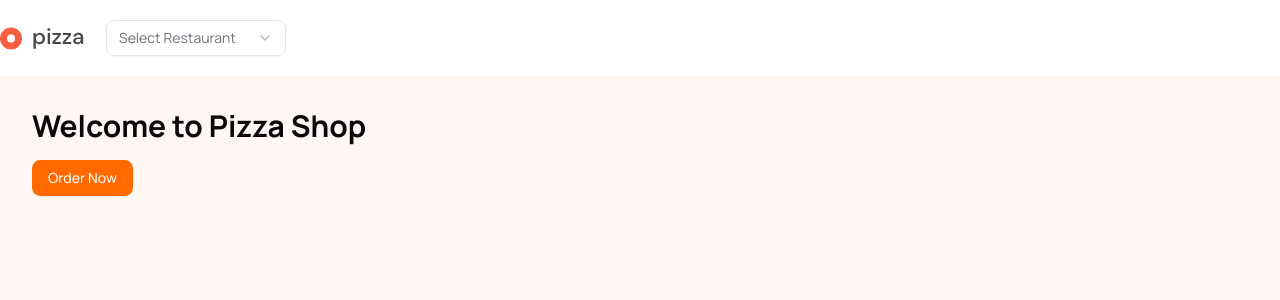
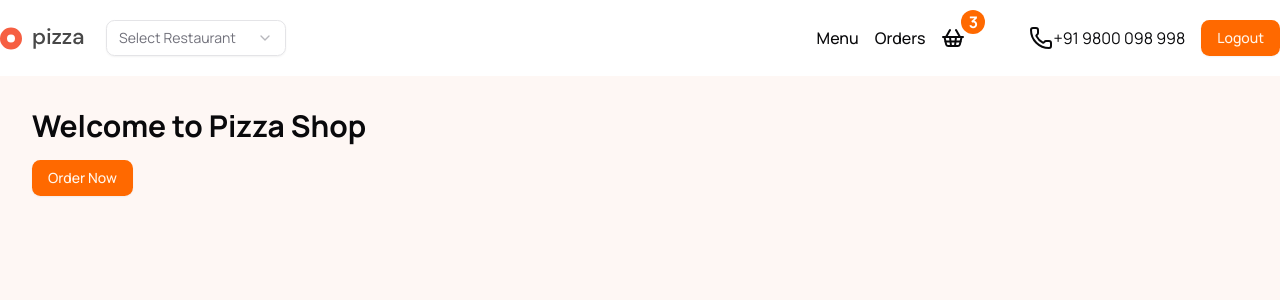
Before and after one commit to 09junaid/pizza_ui, a Next.js app: page / in a window 1280 px wide. Shown: the top 300 px of the page. Built offline with nearby package versions, Linux system fonts and the light colour scheme.

Commit message:
add navbar

```diff
--- a/src/components/layout/header/Header.tsx
+++ b/src/components/layout/header/Header.tsx
@@ -6,10 +6,13 @@ import {
     SelectTrigger,
     SelectValue,
 } from "@/components/ui/select"
+import Link from 'next/link'
+import { Phone, ShoppingBasket } from 'lucide-react'
+import { Button } from '@/components/ui/button'
 export default function Header() {
     return (
         <header className='bg-white'>
-            <nav className='container mx-auto py-5'>
+            <nav className='container mx-auto py-5 flex items-center justify-between'>
                 <div className='flex items-center space-x-4'>
                     <svg
                         data-testid="logo"
@@ -36,6 +39,24 @@ export default function Header() {
                     </Select>
                 </div>
 
+                {/* right side */}
+                <div className='flex items-center space-x-4'>
+                    <ul className='flex items-center font-medium space-x-4'>
+                        <li><Link href={"/"} className='hover:text-primary'>Menu</Link></li>
+                        <li><Link href={"/"} className='hover:text-primary'>Orders</Link></li>
+                    </ul>
+                    <div className='relative'>
+                        <Link href={"/"}><ShoppingBasket className='hover:text-primary'/></Link>
+                        <span className="absolute -top-4 -right-5 h-6 w-6 flex items-center justify-center rounded-full bg-primary font-bold text-white">
+                            3
+                        </span>
+                    </div>
+                    <div className="flex items-center ml-12">
+                        <Phone />
+                        <span>+91 9800 098 998</span>
+                    </div>
+                    <Button>Logout</Button>
+                </div>
             </nav>
         </header>
     )
```
